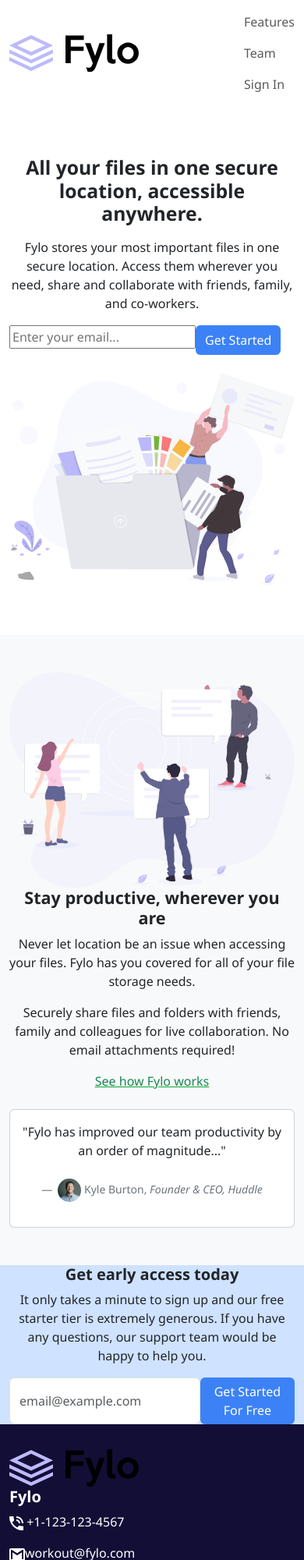
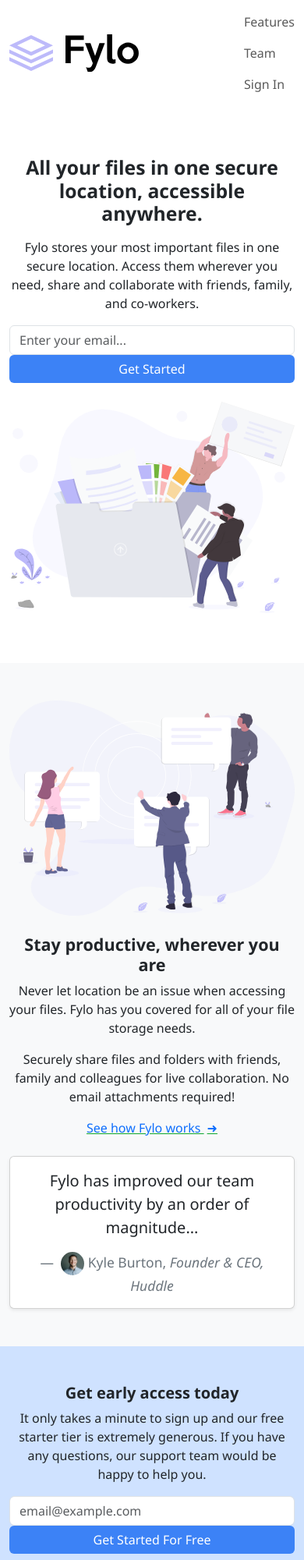
Before and after one commit to jothilakshmikodeeswaran/flyo-landing-page, a plain HTML site: page index.html in a window 390 px wide. Shown: the top 2000 px of the page at 78% size. Drawn offline with nearby package versions, Linux system fonts and the light colour scheme.

Commit message:
updated index file

```diff
--- a/index.html
+++ b/index.html
@@ -12,23 +12,18 @@
   </head>
   <body>
     <!-- Navbar -->
-    <nav class="navbar navbar-expand-lg bg-white ">
+    <nav class="navbar navbar-expand-lg navbar-light">
       <div class="container">
         <img
         src="images/logo.svg"
         alt="logo"
         class="navbar-brand"
       />
-        <div
-          class="justify-content-end"
-          id="navbarNav"
-        >
           <ul class="navbar-nav">
             <li class="nav-item"><a class="nav-link" href="#">Features</a></li>
             <li class="nav-item"><a class="nav-link" href="#">Team</a></li>
             <li class="nav-item"><a class="nav-link" href="#">Sign In</a></li>
           </ul>
-        </div>
         </div>
     </nav>
 
@@ -45,10 +40,10 @@
               Access them wherever you need, share and collaborate with friends,
               family, and co-workers.
             </p>
-            <form class="d-flex mt-3">
+            <form class="d-flex mt-3 flex-column flex-sm-row">
               <input
                 type="email"
-                class="me-sm-2 mb-2 mb-sm-0"
+                class="form-control"
                 placeholder="Enter your email..."
               />
               <button class="btn btn-primary">Get Started</button>
@@ -69,11 +64,11 @@
     <section class="bg-light py-5 text-center text-lg-start">
       <div class="container">
         <div class="row align-items-center">
-          <div class="col-lg-6">
+          <div class="col-lg-6 order-lg-2">
             <img
               src="images/illustration-2.svg"
               alt="Illustration"
-              class="illustration"
+              class="illustration mb-4 mb-lg-0"
             />
           </div>
           <div class="col-lg-6">
@@ -86,13 +81,14 @@
               Securely share files and folders with friends, family and
               colleagues for live collaboration. No email attachments required!
             </p>
-            <a href="#" class="text-primary text-success"
-              >See how Fylo works </a
+            <a href="#" class="text-primary"
+              >See how Fylo works <span class="ms-1">&#10140;</span></a
             >
-            <div class="card mt-4 p-3">
+            <div class="card shadow-sm mt-4 p-3">
+              <blockquote class="blockquote mb-0">
                 <p>
-                  "Fylo has improved our team productivity by an order of
-                  magnitude..."
+                  Fylo has improved our team productivity by an order of
+                  magnitude...
                 </p>
                 <footer class="blockquote-footer mt-2">
                   <img
@@ -104,6 +100,7 @@
                 />
                   Kyle Burton, <cite>Founder & CEO, Huddle</cite>
                 </footer>
+              </blockquote>
             </div>
           </div>
         </div>
@@ -111,7 +108,7 @@
     </section>
 
     <!-- Early Access -->
-    <section class="bg-primary-subtle">
+    <section class="bg-primary-subtle py-5">
       <div class="container text-center text-lg-start">
         <div class="row align-items-center">
           <div class="col-lg-6">
@@ -123,7 +120,7 @@
             </p>
           </div>
           <div class="col-lg-6">
-            <form class="d-flex">
+            <form class="d-flex flex-column flex-sm-row">
               <input
                 type="email"
                 class="form-control"
@@ -141,22 +138,9 @@
       <div class="container">
         <div class="row">
           <div class="col-md-4 mb-3">
-            <img
-              src="images/logo.svg"
-              alt="logo"
-              class="navbar-brand"
-            />
             <h5 class="fw-bold">Fylo</h5>
-            <p><i class="bi bi-telephone"></i><img
-              src="images/icon-phone.svg"
-              alt="logo"
-              class="bi-telephone"
-            /> +1-123-123-4567</p>
-            <p><i class="bi bi-envelope"></i> <img
-              src="images/icon-email.svg"
-              alt="logo"
-              class="bi-envelope"
-            />workout@fylo.com</p>
+            <p><i class="bi bi-telephone"></i> +1-543-123-4567</p>
+            <p><i class="bi bi-envelope"></i> example@fylo.com</p>
           </div>
           <div class="col-md-2">
             <p><a href="#">About Us</a></p>
@@ -165,9 +149,15 @@
             <p><a href="#">Blog</a></p>
           </div>
           <div class="col-md-2">
-            <p><a href="">Contact Us</a></p>
+            <p><a href="#">Contact Us</a></p>
             <p><a href="#">Terms</a></p>
             <p><a href="#">Privacy</a></p>
+          </div>
+          <div class="col-md-4 text-md-end">
+            <a href="#" class="me-2"><i class="bi bi-facebook"></i></a>
+            <a href="#" class="me-2"><i class="bi bi-twitter"></i></a>
+            <a href="#"><i class="bi bi-instagram"></i></a>
+          </div>
         </div>
       </div>
     </footer>
```
Lines whose indentation alone changed are shown as unchanged.
